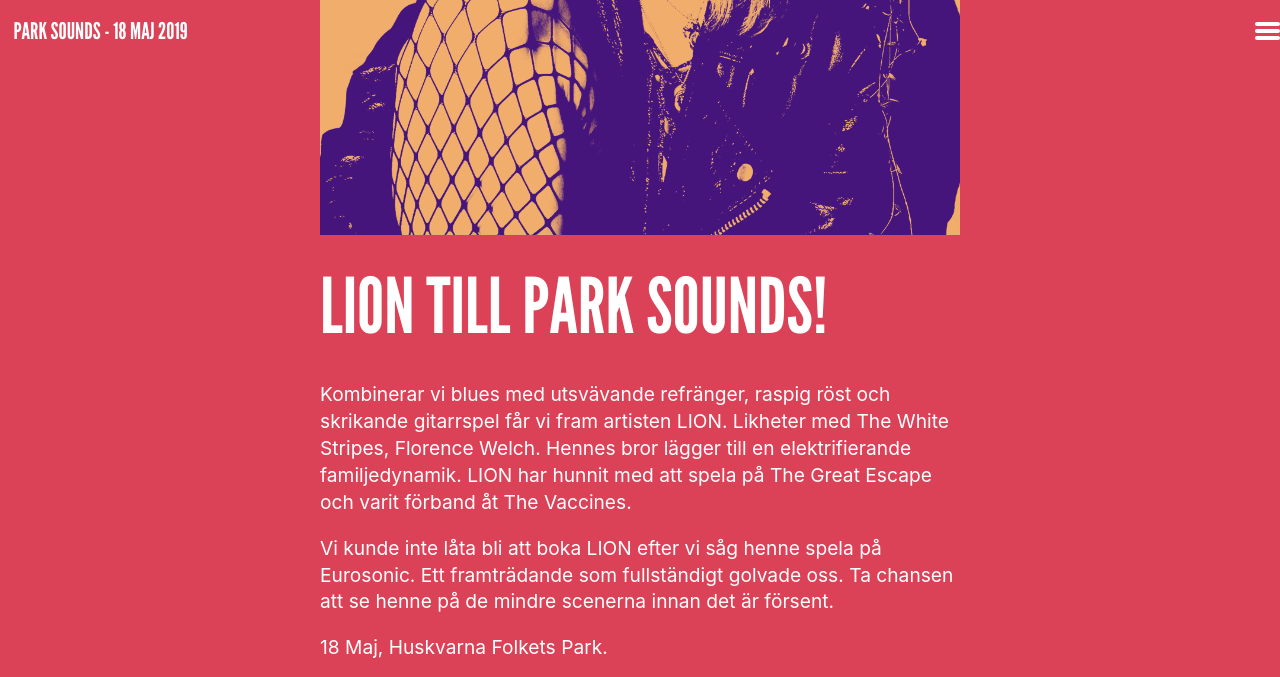
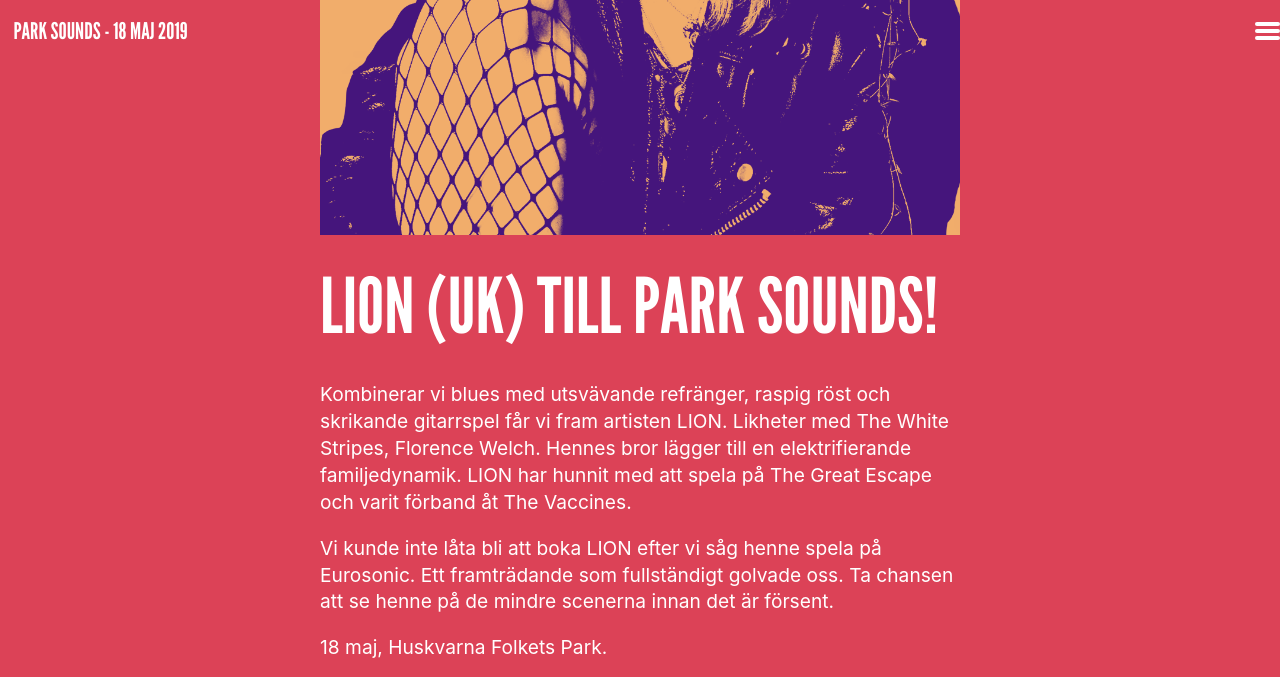
Before and after one commit to parksounds/parksounds.se, a Jekyll site: the page built from artister/lion/index.md, in a window 1280 px wide and 900 px high, scrolled down 510 px, cut to the strip 0-677 px from the top of the window. Built offline with Jekyll 4.4.1, drawn with Linux system fonts in a browser that asks for light colours.

Commit message:
Content edits
Misc edits

```diff
--- a/artister/lion/index.md
+++ b/artister/lion/index.md
@@ -4,7 +4,7 @@
 layout: default
 link: https://parksounds.se/artister/lion/
 slug: lion
-title: LION
+title: LION (UK)
 spotify: 3yIyRdeLGNW1NhRZaFrMW4
 youtube: QxEI_NXRxkI
 image: /images/artists/2018/lion/lion_gul.png
@@ -12,9 +12,9 @@
 
 ![{{page.title}}]({{page.image}})
 
-# LION TILL PARK SOUNDS!
+# LION (UK) TILL PARK SOUNDS!
 Kombinerar vi blues med utsvävande refränger, raspig röst och skrikande gitarrspel får vi fram artisten LION. Likheter med The White Stripes, Florence Welch. Hennes bror lägger till en elektrifierande familjedynamik. LION har hunnit med att spela på The Great Escape och varit förband åt The Vaccines.
 
 Vi kunde inte låta bli att boka LION efter vi såg henne spela på Eurosonic. Ett framträdande som fullständigt golvade oss. Ta chansen att se henne på de mindre scenerna innan det är försent.
 
-18 Maj, Huskvarna Folkets Park.
+18 maj, Huskvarna Folkets Park.
```
